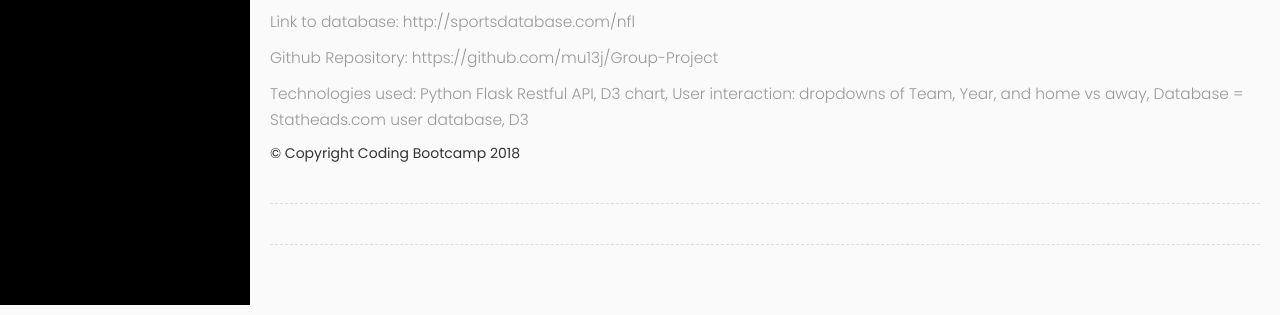
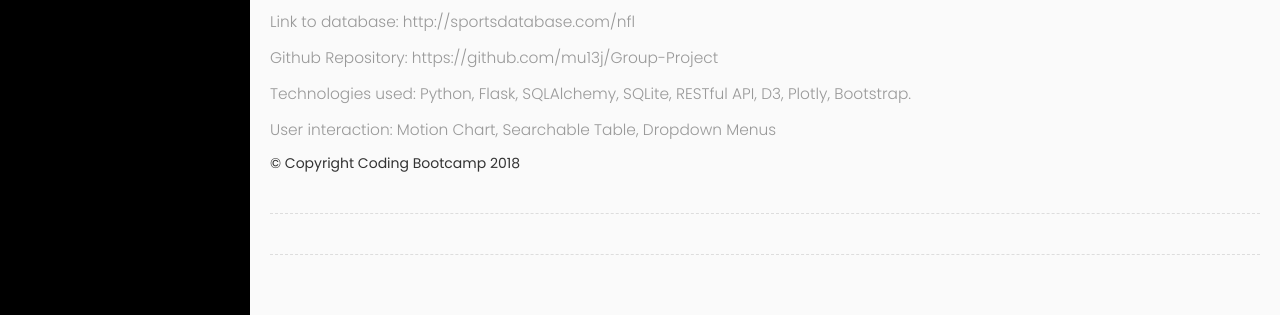
Before and after one commit to mu13j/Group-Project, a Flask app: page / in a window 1280 px wide. Shown: the part 1011-1326 px from the top of the page. Run offline with Flask 2, Linux system fonts and the light colour scheme; some libraries are stand-ins or nearby versions.

Commit message:
spelling

```diff
--- a/templates/synopsis.html
+++ b/templates/synopsis.html
@@ -120,8 +120,8 @@
                    </p>
                    <p><a href="http://sportsdatabase.com/nfl/query">Link to database: http://sportsdatabase.com/nfl</a></p>
                     <p><a href="https://github.com/mu13j/Group-Project">Github Repository: https://github.com/mu13j/Group-Project</a></p>
-                     <p>   Technologies used: Python Flask Restful API, D3 chart, User interaction: dropdowns of Team, Year, and home vs away, Database = Statheads.com user database, D3
-                   </p>
+                     <p>   Technologies used: Python, Flask, SQLAlchemy, SQLite, RESTful API, D3, Plotly, Bootstrap. </p>
+                     <p>   User interaction: Motion Chart, Searchable Table, Dropdown Menus</p>
 
               <footer class="page-footer">
 
```
